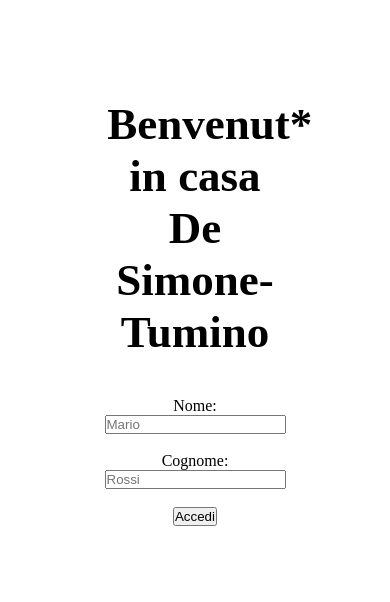
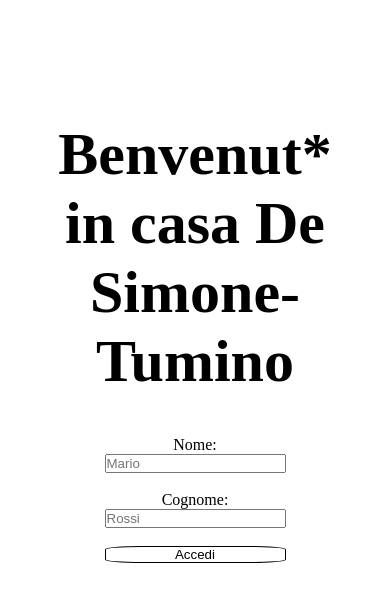
Before and after one commit to Stefano-GH/sito_casa, a React (Create React App) app: page / in a window 390 px wide. Shown: the top 602 px of the page. Built offline with nearby package versions, Linux system fonts and the light colour scheme.

Commit message:
commento

```diff
--- a/package.json
+++ b/package.json
@@ -9,12 +9,13 @@
     "@testing-library/user-event": "^13.5.0",
     "react": "^18.3.1",
     "react-dom": "^18.3.1",
+    "react-router-dom": "^6.26.2",
     "react-scripts": "5.0.1",
     "web-vitals": "^2.1.4"
   },
   "scripts": {
     "start": "react-scripts start",
-    "predeply": "npm run build",
+    "predeploy": "npm run build",
     "deploy": "gh-pages -d build",
     "build": "react-scripts build",
     "test": "react-scripts test",
--- a/src/App.js
+++ b/src/App.js
@@ -5,6 +5,9 @@
 import { useEffect, useState } from "react";
 import Login from "./router/login/Login";
 import AppRouter from "./router/app_router/AppRouter";
+
+const BG_COLOR = "white";
+const FG_COLOR = "black";
 
 
 /*----------------------------------------
@@ -31,12 +34,14 @@ function App() {
     setIsAuthenticated(false);
   }
 
-  return <div className="App">
+  return <div>
     {!isAuthenticated ? (
-      <Login setIsAuthenticated={setIsAuthenticated}/>
+      <Login setIsAuthenticated={setIsAuthenticated} BG_COLOR={BG_COLOR}
+        FG_COLOR={FG_COLOR}/>
     ) : (
       <div>
-        <AppRouter setIsAuthenticated={setIsAuthenticated} handleLogout={handleLogout} />
+        <AppRouter handleLogout={handleLogout} BG_COLOR={BG_COLOR}
+          FG_COLOR={FG_COLOR}/>
       </div>
     )}
   </div>
--- /dev/null
+++ b/src/components/navbar/Navbar.css
@@ -0,0 +1,57 @@
+nav{
+    background-color: black;
+    height: 10vh;
+    color: white;
+    display: flex;
+    justify-content: space-between;
+    align-items: center;
+    padding: 0 10px 0 10px;
+}
+
+.burgerMenu{
+    display: none;
+    font-size: 30px;
+    cursor: pointer;
+}
+
+@media screen and (max-width: 720px) {
+    .nav-left-wrapper{
+        display: none;
+        flex-direction: column;
+        position: absolute;
+        top: 70px;
+        left: 0;
+        width: 100%;
+        background-color: black;
+    }
+
+    .nav-left-wrapper.show{
+        display: flex;
+        flex-direction: column;
+    }
+
+    .nav-left-wrapper h5{
+        margin: 0;
+        text-align: center;
+        padding: 10px;
+        width: 100%;
+        font-size: 27px;
+    }
+
+    .burgerMenu{
+        display: block;
+    }
+
+    .burgerMenu:hover{
+        color: red;
+    }
+
+    .nav-right-wrapper{
+        font-size: 27px;
+    }
+
+    .nav-right-wrapper:hover{
+        cursor: pointer;
+        color: red;
+    }
+}
--- /dev/null
+++ b/src/components/navbar/Navbar.jsx
@@ -0,0 +1,42 @@
+/*----------------------------------------
+  LIBRARIES AND CONSTANTS
+  ----------------------------------------
+*/
+import "./Navbar.css";
+import { useState } from "react";
+
+
+
+/*----------------------------------------
+  NAVBAR STRUCTURE
+  ----------------------------------------
+*/
+const Navbar = ( {handleLogout, BG_COLOR, FG_COLOR} ) => {
+    const [showBurgerMenu, setShowBurgerMenu] = useState(false);
+    const nomeInserito = localStorage.getItem('nome');
+    const nome = nomeInserito[0].toUpperCase() + nomeInserito.slice(1);
+
+    // genero il burger menu solo per schermi piccoli
+    const handleShowBurgerMenu = () => {
+        setShowBurgerMenu(!showBurgerMenu);
+    }
+
+    return <nav style={{backgroundColor:`${FG_COLOR}`, color:`${BG_COLOR}`}}>
+        <div className={showBurgerMenu ? "nav-left-wrapper show" : "nav-left-wrapper"}>
+            <h5 style={{borderTop:`1px solid ${BG_COLOR}`, borderBottom:`1px solid ${BG_COLOR}`}}>Regole della casa</h5>
+            <h5 style={{borderTop:`1px solid ${BG_COLOR}`, borderBottom:`1px solid ${BG_COLOR}`}}>I nostri gatti</h5>
+            <h5 style={{borderTop:`1px solid ${BG_COLOR}`, borderBottom:`1px solid ${BG_COLOR}`}}>Fun Facts</h5>
+            <h5 style={{borderTop:`1px solid ${BG_COLOR}`, borderBottom:`1px solid ${BG_COLOR}`}}>Nascita dell'idea</h5>
+        </div>
+
+        <div className="burgerMenu" onClick={handleShowBurgerMenu}>
+            &#9776;
+        </div>
+
+        <div className="nav-right-wrapper">
+            <div onClick={handleLogout}>Ciao {nome}</div>
+        </div>
+    </nav>
+}
+
+export default Navbar;
--- a/src/router/app_router/AppRouter.jsx
+++ b/src/router/app_router/AppRouter.jsx
@@ -3,16 +3,20 @@
   ----------------------------------------
 */
 //import "./AppRouter.css";
+import { BrowserRouter } from "react-router-dom";
+import Navbar from "../../components/navbar/Navbar";
 
 
 /*----------------------------------------
-  LOGIN STRUCTURE
+  APP ROUTER STRUCTURE
   ----------------------------------------
 */
-const AppRouter = ( {setIsAuthenticated, handleLogout} ) => {
-    return <div>
-        hi
-    </div>
+const AppRouter = ( {handleLogout, BG_COLOR, FG_COLOR} ) => {
+    return <BrowserRouter className="App">
+      <Navbar handleLogout={handleLogout} BG_COLOR={BG_COLOR}
+        FG_COLOR={FG_COLOR} />
+
+    </BrowserRouter>
 }
 
 export default AppRouter;
--- a/src/router/login/Login.css
+++ b/src/router/login/Login.css
@@ -7,13 +7,15 @@
     }
 
     .login-wrapper{
-        margin-top: 15%;
-        width: 50%;
+        margin-top: 100px;
         height: 40vh;
+        width: 70%;
         display: flex;
         flex-direction: column;
         align-items: center;
         justify-content: start;
+        text-align: center;
+        color: black;
     }
 
     .login-wrapper div{
@@ -24,10 +26,10 @@
     }
 
     .login-wrapper h2{
-        font-size: 45px;
-        margin: 20% 0 20% 0;
-        width: 90%;
+        font-size: 60px;
+        margin: 20px 0 20px 0;
         text-align: center;
+        margin-bottom: 40px;
     }
 
     .login-wrapper div form div{
@@ -36,4 +38,15 @@
         margin-bottom: 10%;
         text-align: center;
     }
+
+    .login-wrapper div button{
+        background: white;
+        border-radius: 20%;
+        width: 100%;
+    }
+
+    .login-error{
+        color: red;
+        margin-bottom: 20px;
+    }
 }
--- a/src/router/login/Login.jsx
+++ b/src/router/login/Login.jsx
@@ -13,7 +13,7 @@ const SPEED = 75;
   LOGIN STRUCTURE
   ----------------------------------------
 */
-const Login = ( {setIsAuthenticated} ) => {
+const Login = ( {setIsAuthenticated, BG_COLOR, FG_COLOR} ) => {
     // gestisco i dati dell'utente
     const [nome, setNome] = useState("");
     const [cognome, setCognome] = useState("");
@@ -40,7 +40,7 @@ const Login = ( {setIsAuthenticated} ) => {
     },[]);
 
     // gestisco il submit del form
-    const handleSubmit = async(e) => {
+    const handleSubmit = (e) => {
         e.preventDefault();
 
         // validazione semplice
@@ -50,14 +50,22 @@ const Login = ( {setIsAuthenticated} ) => {
         } else if (!cognome) {
             setError("Inserire il cognome");
             return;
+        } else {
+            localStorage.setItem("nome", nome);
+            localStorage.setItem("cognome", cognome);
+            setIsAuthenticated(true);
         }
-
     }
 
-    return <div className="login-container" >
+    // gestisco il click sul bottone
+    const handleClick = (e) => {
+        handleSubmit(e);
+    }
+
+    return <div className="login-container" style={{backgroundColor:`${BG_COLOR}`}} >
         <div className="login-wrapper">
-            <h2>{text}</h2>
-            {error && <p className="login-error">{error}</p>}
+            <h2 style={{color:`${FG_COLOR}`}}>{text}</h2>
+            {error && <p className="login-error">Attenzione! {error}</p>}
 
             {!isFinished ? (
                 <div></div>
@@ -65,15 +73,16 @@ const Login = ( {setIsAuthenticated} ) => {
                 <div>
                     <form id="loginForm">
                     <div>
-                        <label>Nome:</label>
+                        <label style={{color:`${FG_COLOR}`}}>Nome:</label>
                         <input type="nome" value={nome} placeholder="Mario" onChange={(e) => {setNome(e.target.value)}} />
                     </div>
                     <div>
-                        <label>Cognome:</label>
+                        <label style={{color:`${FG_COLOR}`}}>Cognome:</label>
                         <input type="cognome" value={cognome} placeholder="Rossi" onChange={(e) => {setCognome(e.target.value)}} />
                     </div>
                     </form>
-                    <button type="submit" onClick={(e) => {handleSubmit(e)}}>Accedi</button>
+                    <button type="submit" onClick={(e) => {handleClick(e)}}
+                        style={{color:`${FG_COLOR}`, border:`1px solid ${FG_COLOR}`}}>Accedi</button>
                 </div>
             )}
 
```
Also changed, not shown: 1 other file (tests, documents, lock files or other folders).
